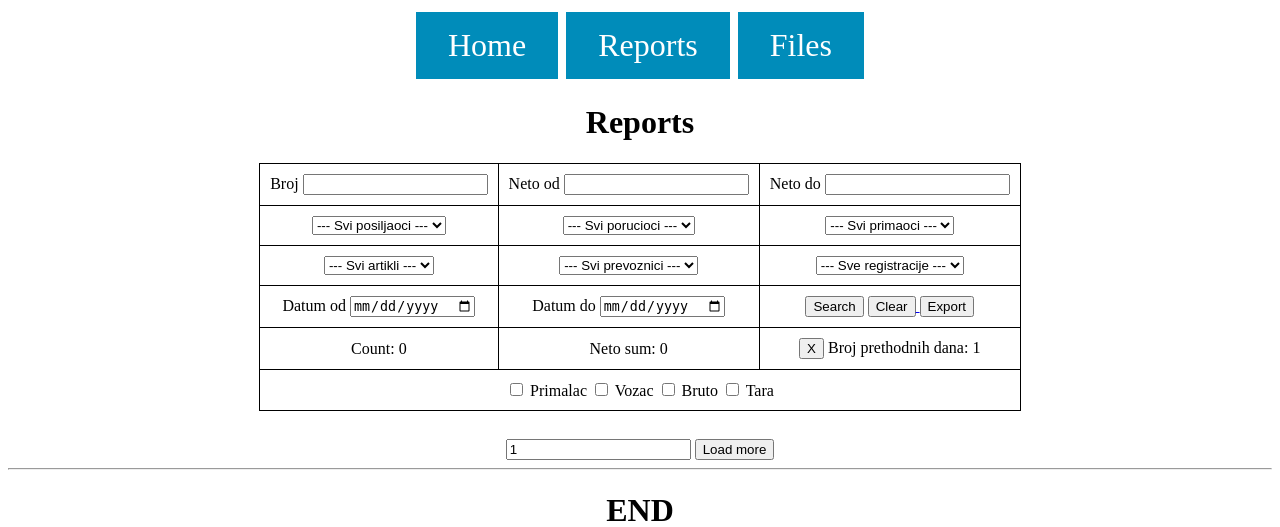
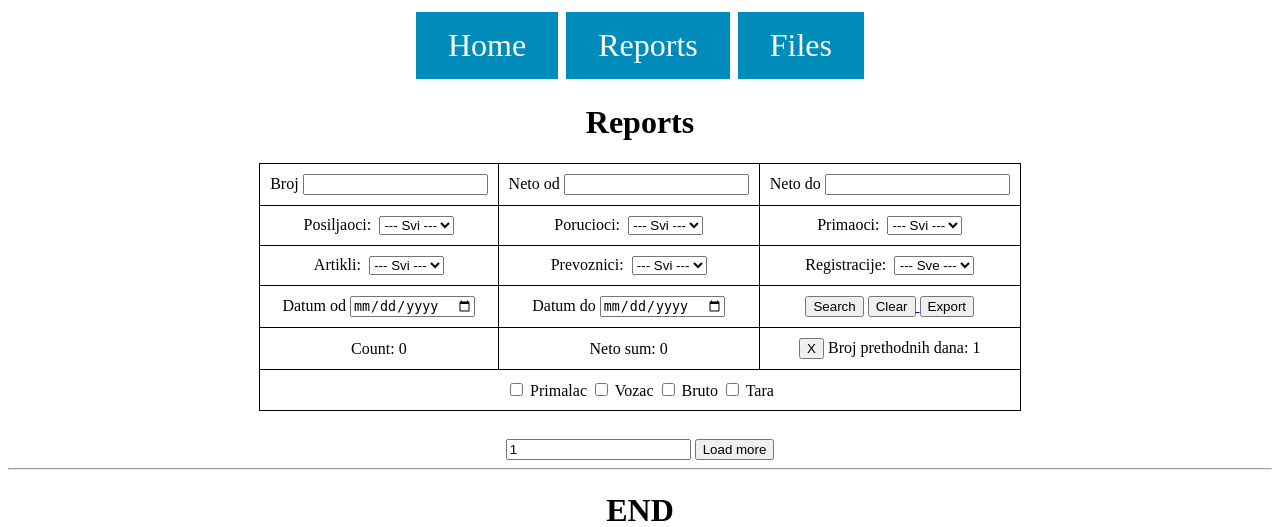
Before and after one commit to vidoje-zeljic/rkl, a Flask app: page /reports in a window 1280 px wide. Shown: the top 527 px of the page. Run offline with Flask 3, Linux system fonts and the light colour scheme; data that the repository does not hold is empty.

Commit message:
fix sort bug

```diff
--- a/static/index.js
+++ b/static/index.js
@@ -51,7 +51,7 @@ function createTable(jsonData, sortBy, optionalColumns) {
         let th = document.createElement("th");
         th.innerHTML = item + (item == sortBy ? (orderBy == 1 ? " &#8593;" : " &#8595;") : "")
         th.onclick = function () {
-            createTable(jsonData, item)
+            createTable(jsonData, item, optionalColumns)
         }
         tr.appendChild(th);
     });
--- a/templates/reports.html
+++ b/templates/reports.html
@@ -28,24 +28,27 @@
     </tr>
     <tr>
         <td>
-            <select id="posiljalac">
-                <option value style="color: gray;">--- Svi posiljaoci ---</option>
+            <label for="posiljalac">Posiljaoci:&nbsp;</label>
+            <select id="posiljalac" style="text-align: center;">
+                <option value>--- Svi ---</option>
                 {% for e in posiljaoci: %}
                 <option value="{{e[0]}}" {% if posiljalac== e[0] %} selected {% endif %}>{{e[0]}}</option>
                 {% endfor %}
             </select>
         </td>
         <td>
-            <select id="porucilac">
-                <option value style="color: gray;">--- Svi porucioci ---</option>
+            <label for="porucilac">Porucioci:&nbsp;</label>
+            <select id="porucilac" style="text-align: center;">
+                <option value>--- Svi ---</option>
                 {% for e in porucioci: %}
                 <option value="{{e[0]}}" {% if porucilac== e[0] %} selected {% endif %}>{{e[0]}}</option>
                 {% endfor %}
             </select>
         </td>
         <td>
-            <select id="primalac">
-                <option value style="color: gray;">--- Svi primaoci ---</option>
+            <label for="primalac">Primaoci:&nbsp;</label>
+            <select id="primalac" style="text-align: center;">
+                <option value>--- Svi ---</option>
                 {% for e in primaoci: %}
                 <option value="{{e[0]}}" {% if primalac== e[0] %} selected {% endif %}>{{e[0]}}</option>
                 {% endfor %}
@@ -54,24 +57,27 @@
     </tr>
     <tr>
         <td>
-            <select id="artikal">
-                <option value style="color: gray;">--- Svi artikli ---</option>
+            <label for="artikal">Artikli:&nbsp;</label>
+            <select id="artikal" style="text-align: center;">
+                <option value>--- Svi ---</option>
                 {% for e in artikli: %}
                 <option value="{{e[0]}}" {% if artikal== e[0] %} selected {% endif %}>{{e[0]}}</option>
                 {% endfor %}
             </select>
         </td>
         <td>
-            <select id="prevoznik">
-                <option value style="color: gray;">--- Svi prevoznici ---</option>
+            <label for="prevoznik">Prevoznici:&nbsp;</label>
+            <select id="prevoznik" style="text-align: center;">
+                <option value>--- Svi ---</option>
                 {% for e in prevoznici: %}
                 <option value="{{e[0]}}" {% if prevoznik== e[0] %} selected {% endif %}>{{e[0]}}</option>
                 {% endfor %}
             </select>
         </td>
         <td>
-            <select id="registracija">
-                <option value style="color: gray;">--- Sve registracije ---</option>
+            <label for="registracija">Registracije:&nbsp;</label>
+            <select id="registracija" style="text-align: center;">
+                <option value>--- Sve ---</option>
                 {% for e in registracije: %}
                 <option value="{{e[0]}}" {% if registracija== e[0] %} selected {% endif %}>{{e[0]}}</option>
                 {% endfor %}
```
